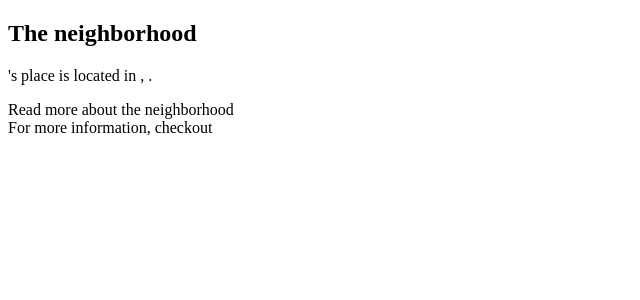
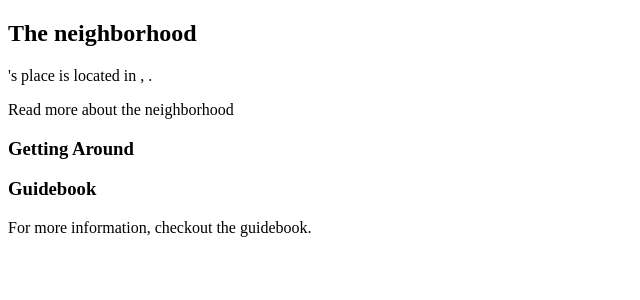
Before and after one commit to TheCapsuleCorp/CapBnB-neighborhoods-service, a React app: page / in a window 1280 px wide. Both pictures are taken after a click on the element "Read more about the neighborhood". Shown: the top 300 px of the page, without its empty margins (0-640 px from the left). Built offline with nearby package versions, Linux system fonts and the light colour scheme; the HTML template or start-up script is replaced by a standard one.

Commit message:
Refactor ReadMore subcomponent.

```diff
--- a/client/src/components/ReadMore.jsx
+++ b/client/src/components/ReadMore.jsx
@@ -1,8 +1,13 @@
 import React from 'react'
 
 const ReadMore = (props) => (
-  <div>For more information, checkout </div>
+  <div>
+    <h3>Getting Around</h3>
+    <p>{props.gettingAround}</p>
+    <h3>Guidebook</h3>
+    <p>For more information, checkout the guidebook.</p>
+  </div>
 );
 
 
-export default ReadMore
+export default ReadMore;
```
